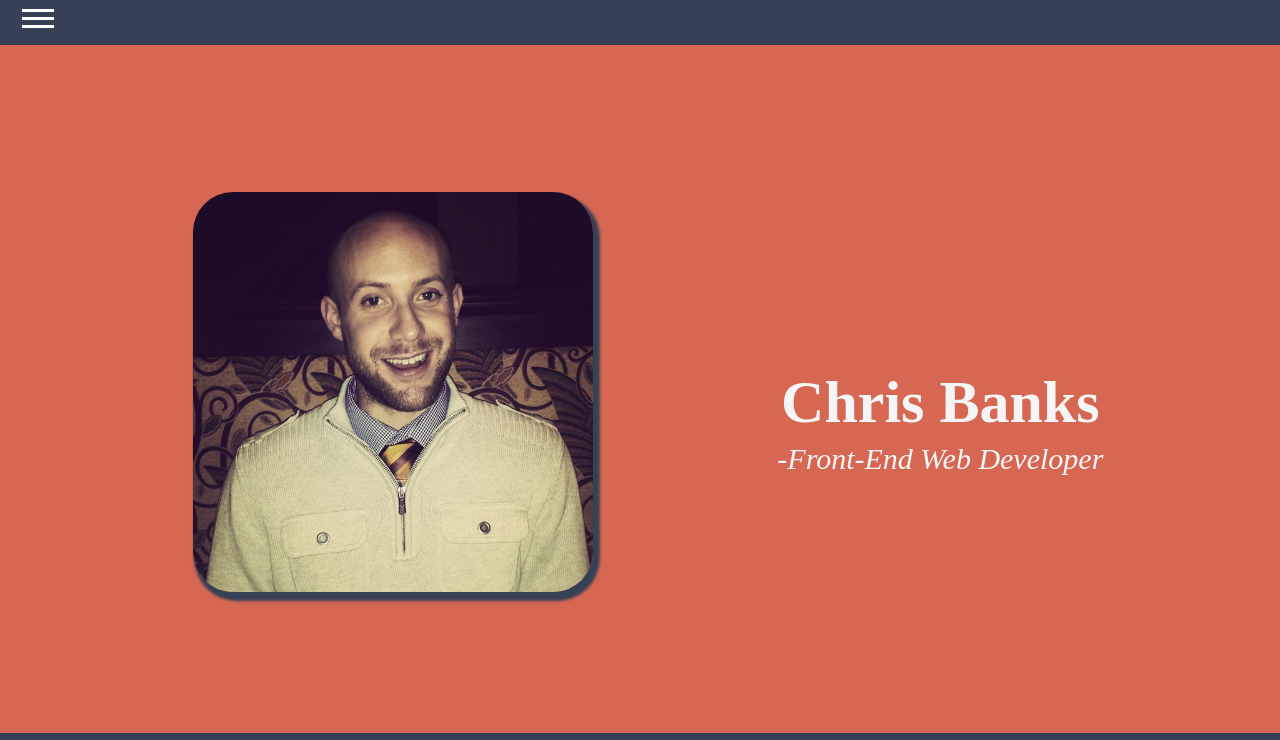
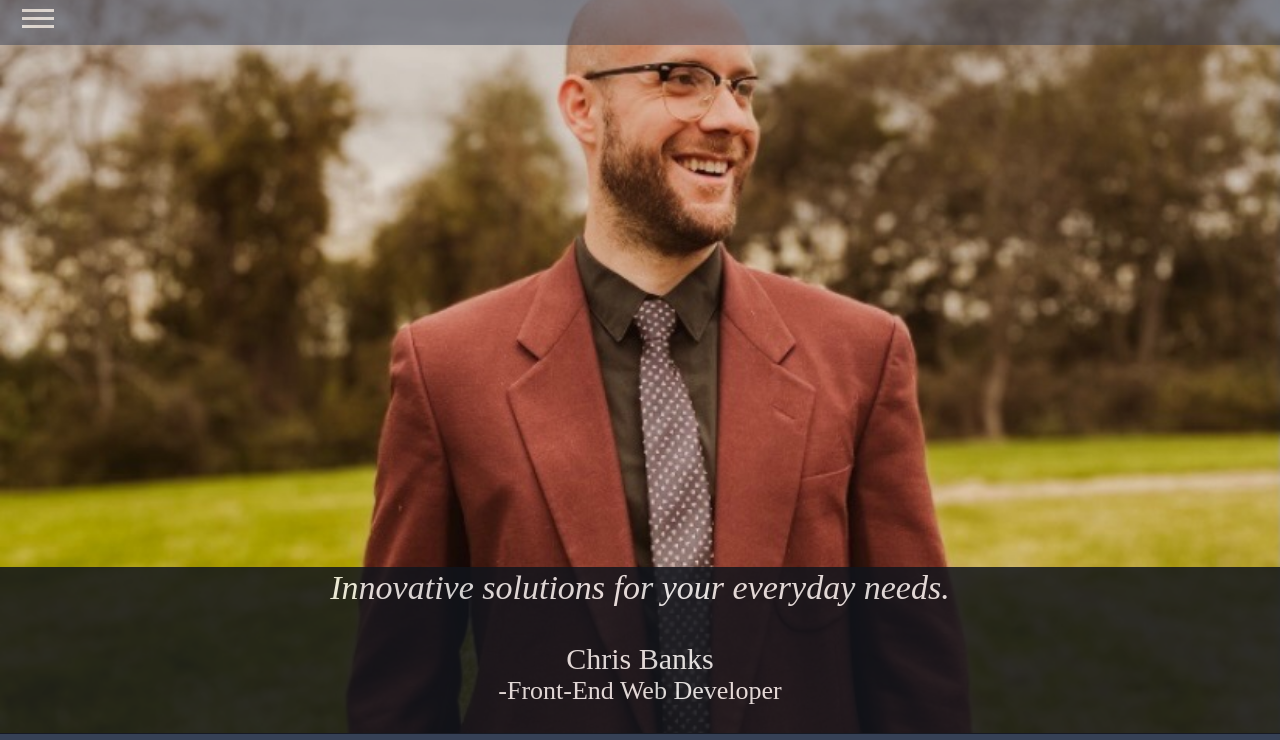
Before and after one commit to banksjazz87/portfolio-page, a website: page index.html in a window 1280 px wide. Shown: the top 740 px of the page. Drawn offline with Linux system fonts and the light colour scheme.

Commit message:
chore: complete revamp of the landing page

```diff
--- a/assets/styles/index/index.css
+++ b/assets/styles/index/index.css
@@ -1,9 +1,10 @@
 body {
-   /* background-color: #11151c;*/
-   background-color: #d66853;
-    color: white;
-    width: 100vw;
+   background-color: #11151c;
+   color: #e1e1e1;
+   width: 100vw;
     font-size: 16px;
+    margin-left: 0;
+    margin-top: 0;
 }
 
 navbar {
@@ -14,6 +15,8 @@ navbar {
     top: 0;
     left: 0;
     background-color: #364156;
+    opacity: .5;
+    z-index: 2;
 }
 
 #menu_container {
@@ -30,6 +33,8 @@ navbar {
     align-content: space-evenly;
     flex-wrap: wrap;
     background-color: #d66853;
+    opacity: 1;
+    color: white;
 }
 
 #menu_items ul {
@@ -59,41 +64,61 @@ navbar {
     margin-right: auto;
     margin-top: .25em;
     margin-bottom: .2em;
+    color: white;
 }
 
 #opening_screen {
     display: flex;
     flex-wrap: wrap;
     flex-direction: row;
-    align-items: center;
-    justify-items: center;
+   /* align-items: center;
+    justify-items: flex-start;
     justify-content: space-evenly;
-    align-content: center;
+    align-content: center;*/
+    align-content: flex-end;
+    justify-content: center;
     color: whitesmoke;
     height: 100vh;
     width: 100vw;
+    margin-left: 0;
+    background-image: url("/assets/images/backgroundImage.jpg");
+    background-repeat: no-repeat;
+    background-size: cover;
+    background-position: center;
 }
 
 #opening_text {
     display: flex;
     flex-wrap: wrap;
-    flex-direction: column;
+    flex-direction: row;
     align-items: center;
-    margin-top: .2em;
+    justify-content: center;
+   /* margin-top: .2em;*/
+    background-color: #11151c;
+    opacity: .85;
+    width: 100vw;
+    padding: 2px;
+    margin-bottom: 3.3em;
+   /* line-height: 5px;*/
+   z-index: 1;
 }
 
-#opening_screen h1 {
+/*#opening_screen h1 {
     font-size: 3em;
     margin-bottom: .2em;
-}
+}*/
 
 #opening_screen p {
-    flex-wrap: wrap;
+  /*  flex-wrap: wrap;
     font-size: 1.5em;
-    line-height: .25em;
+   line-height: .25em;
     justify-self: center;
     margin-top: .2em;
-    font-style: oblique;
+    font-style: oblique;*/
+    flex-wrap: wrap;
+    margin-top: .5px;
+    width: 80vw;
+    text-align: center;
 }
 
 #profile_pic {
@@ -117,6 +142,7 @@ navbar {
     border-color: #364156;
     border-radius: 3%;
     padding: 1em 2em 1em 2em;
+    line-height: 1.5em;
 }
 
 li {
@@ -145,6 +171,7 @@ li {
     padding: 1em 2em 1em 2em;
     margin-top: 1em;
     margin-bottom: 3em;
+    line-height: 1.5em;
 }
 
 #travel_app_pic {
@@ -236,7 +263,7 @@ card a {
     justify-content: space-around;
     align-self: center;
     text-decoration: none;
-    color: white;
+    color: #e1e1e1;
     padding: .3em .5em .3em .5em;
     background-color: #d66853;
     border-radius: 5%;
--- a/index.html
+++ b/index.html
@@ -19,7 +19,7 @@
             <div class="dash"></div>
             <div class="dash"></div>
         </div>
-        <div id="menu_items" style="display: none;">
+        <div id="menu_items" style="display: none; width: 0vw;">
             <ul>
                 <li>Home</li>
                 <li>About Me</li>
@@ -31,11 +31,12 @@
 
     <div id="opening_screen">
 
-        <img id="profile_pic" src="assets/images/profilePic.jpg" alt="profile picture" />
+       <!-- <img id="profile_pic" src="assets/images/profilePic.jpg" alt="profile picture" />-->
 
         <div id="opening_text">
-            <h1> Chris Banks </h1>
-            <p>-Front-End Web Developer</p>
+           <p style="font-size: 1.7em; text-align: center; font-style: italic;">Innovative solutions for your everyday needs.</p>
+            <p style="font-size: 1.5em; margin-bottom: .5px; font-style: bold;"> Chris Banks </h1>
+            <p style="font-size: 1.3em; margin-top: 0px;">-Front-End Web Developer</p>
         </div>
 
     </div>
@@ -90,7 +91,7 @@
 
             <h3 class="subheading">Description</h3>
             <p>
-                This is a progressive and fully responsive web application, that provides users with weather information for future vacation locations. Three different API calls were made, and all of the needed data from the API calls are stored server-side.
+                This is a progressive and fully responsive web application, that provides users with weather information for future vacation locations. Three different APIs are used in this application to provide all of the data needed.  All of the data is stored server-side.
             </p>
 
             <h3 class="subheading">Tools used</h3>
--- a/js/index.js
+++ b/js/index.js
@@ -10,12 +10,16 @@ const showMenu = () => {
 
     let menuList = document.getElementById('menu_items');
 
+    let nav = document.querySelector('navbar');
+
     if (menuList.style.display === 'none') {
         x = 0;
         scrollOut();
         menuList.style.display = 'flex';
+        nav.style.opacity = '.97';
     } else {
         menuList.style.display = 'none';
+        nav.style.opacity = ".5";
 
     }
 }
@@ -76,16 +80,30 @@ menu.addEventListener('click', () => {
  * @returns hides the menu items if they are already being displayed.
  */
 
-const body = document.querySelector('body');
+/*const body = document.querySelector('body');
 
 body.addEventListener('click', () => {
 
     const menuItems = document.getElementById('menu_items');
+
+    const nav = document.querySelector('navbar');
+
     clearInterval(scrollOut);
 
-    menuItems.style.display = 'none';
+   menuItems.style.display = 'none';
+   nav.style.opacity = ".5";
 
-});
+});*/
+
+const menuItems = document.getElementById('menu_items');
+
+menuItems.addEventListener('click', () => {
+
+  const nav = document.querySelector('navbar');
+  clearInterval(scrollOut);
+  menuItems.style.display = 'none';
+  nav.style.opacity = ".5";
+})
 
 /**
  * @description creates a smooth scroll feature when a menu list item is clicked.
@@ -97,6 +115,8 @@ const scrollToSection = () => {
     const menuParent = document.getElementById('menu_items').children;
 
     const itemsParent = menuParent[0];
+
+    const nav = document.querySelector('nav');
 
     for (let i = 0; i < itemsParent.children.length; i++) {
         itemsParent.children[i].addEventListener('click', (e) => {
@@ -115,7 +135,7 @@ const scrollToSection = () => {
                     behavior: "smooth"
                 })
 
-                console.log(targetId);
+                showMenu();
 
             } else {
                 targetId = targetId[0].toLowerCase();
@@ -123,6 +143,7 @@ const scrollToSection = () => {
                 targetElement = document.getElementById(targetId);
 
                 targetElement.scrollIntoView({ behavior: "smooth" });
+                showMenu();
             }
         })
     }
```
Also changed, not shown: assets/images/backgroundImage.jpg (added).
